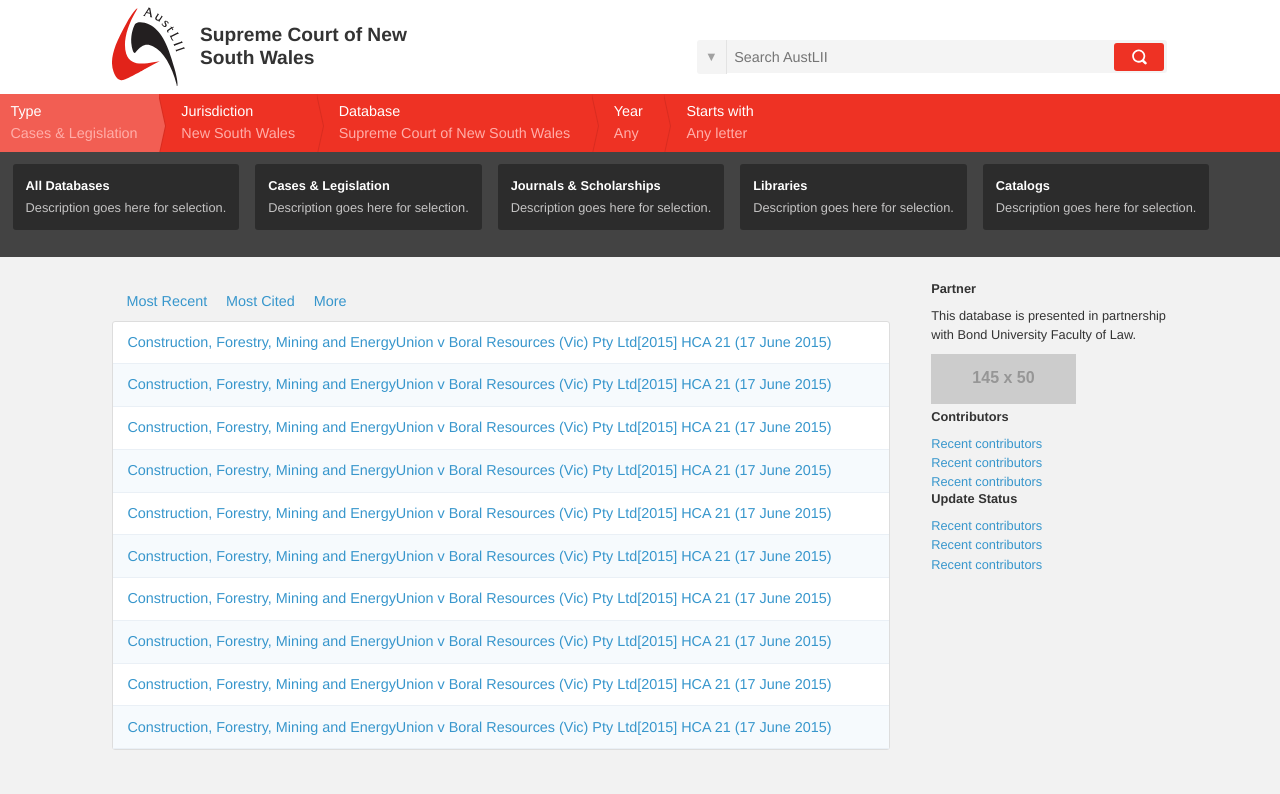
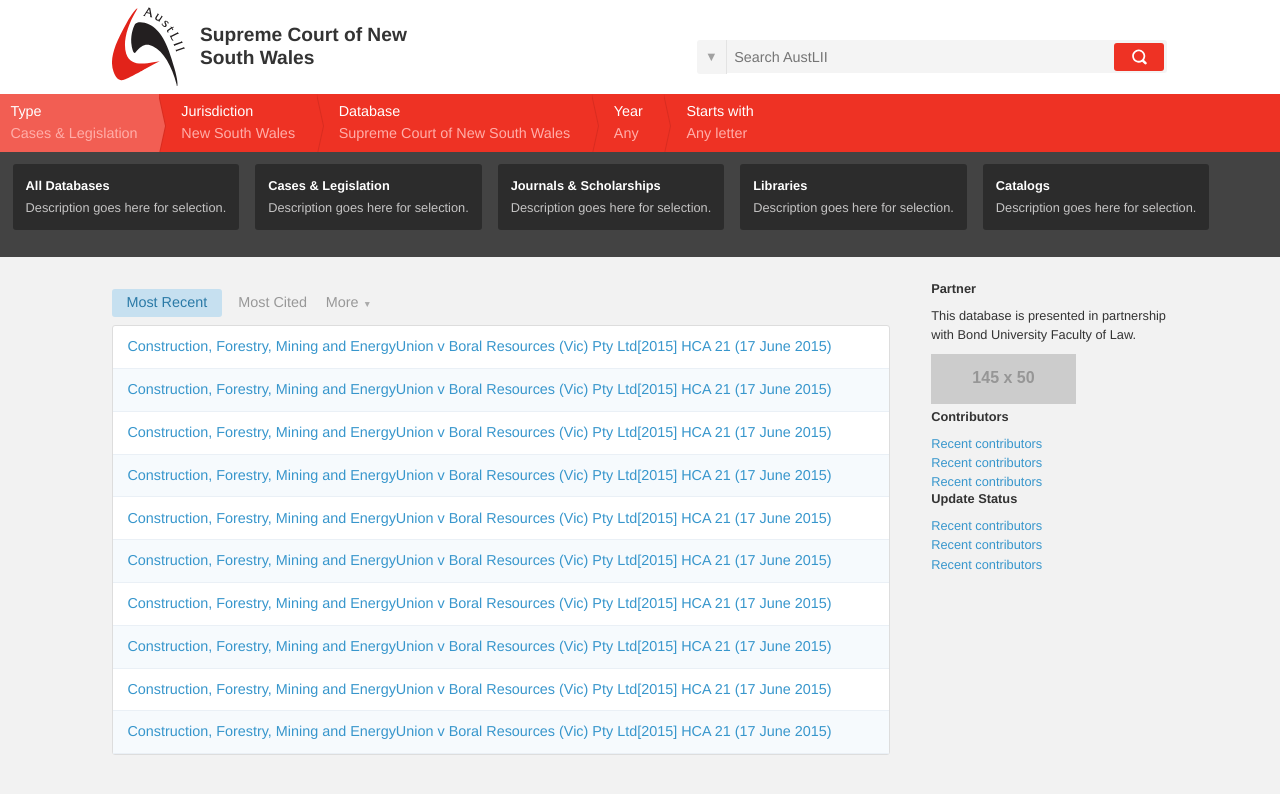
Before and after one commit to adamfairhead/austlii, a Jekyll site: the page built from index.html, in a window 1280 px wide. Shown: the top 794 px of the page. Built offline with Jekyll 4.4.1, drawn with Linux system fonts in a browser that asks for light colours.

Commit message:
Add sort styles

```diff
--- a/_layouts/layout.html
+++ b/_layouts/layout.html
@@ -113,9 +113,9 @@
     <section id="page-main">
       <div id="page-sort">
         <ul>
-          <li><a href="#">Most Recent</a></li>
-          <li><a href="#">Most Cited</a></li>
-          <li><a href="#">More</a></li>
+          <li class="sort-recent selected"><a href="#">Most Recent</a></li>
+          <li class="sort-cited"><a href="#">Most Cited</a></li>
+          <li class="sort-more"><a href="#">More</a></li>
         </ul>
       </div>
 
--- a/css/screen.scss
+++ b/css/screen.scss
@@ -479,8 +479,35 @@
   }
 
   a {
-    margin: 0 0 0 1em;
+    padding: .25em .5em;
     font-size: .9em;
+    color: #989898;
+
+    &:hover {
+      color: darken(#989898, 25);
+    }
+  }
+
+  li:first-child a {
+    padding-left: 0;
+  }
+
+  .selected a,
+  .selected:first-child a {
+    color: darken($blue, 10);
+    padding: .25em 1em;
+    background: #c6e0f0;
+    border-radius: $base-border-radius;
+    margin-right: 5px;
+  }
+
+  .sort-more {
+    a:after {
+      content: '▼';
+      font-size: .6em;
+      color: #aaa;
+      margin-left: .5em;
+    }
   }
 }
 
```
